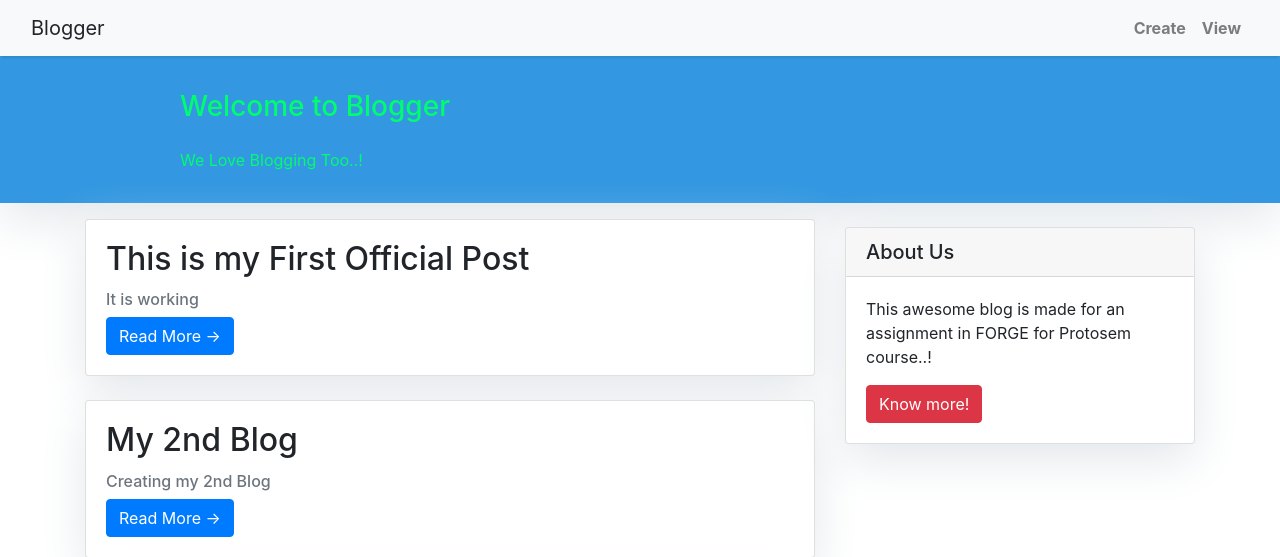
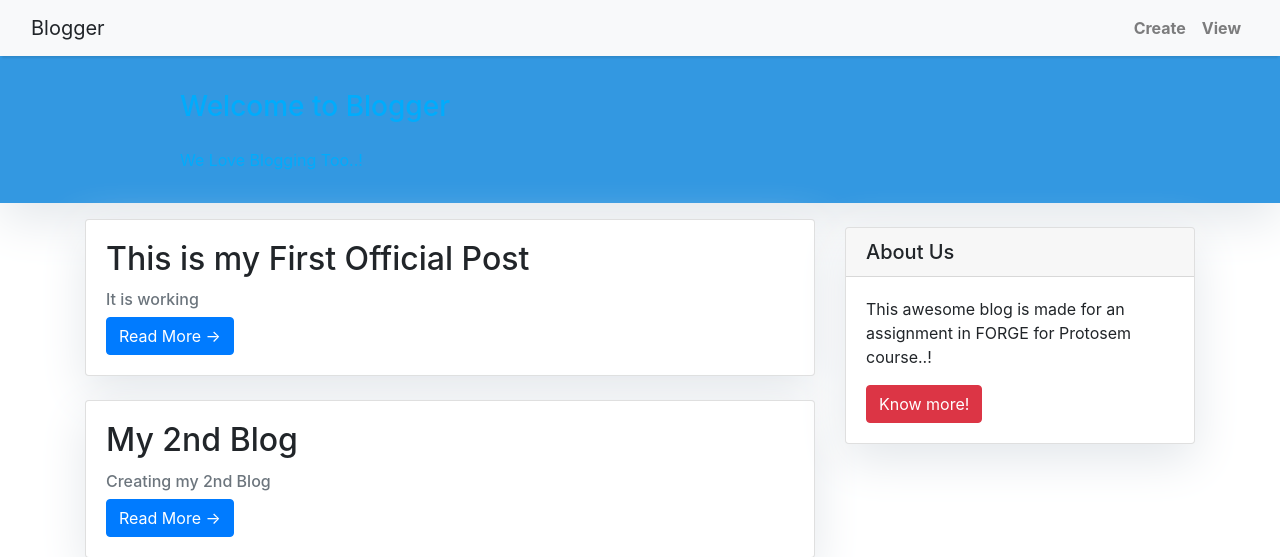
Before and after one commit to susilnath/blogger, a Django app: page /blog/ in a window 1280 px wide. Shown: the top 557 px of the page. Run offline with Django 3.2, Linux system fonts and the light colour scheme; data comes from the database, SQL or seed files in the repository; some libraries are stand-ins or nearby versions.

Commit message:
Added color

```diff
--- a/blog/static/css/base.css
+++ b/blog/static/css/base.css
@@ -30,5 +30,5 @@ body {
     height:200px;
 }
 .text-css {
-    color: rgb(0, 252, 113);
+    color: rgb(0, 172, 252);
 }
```
